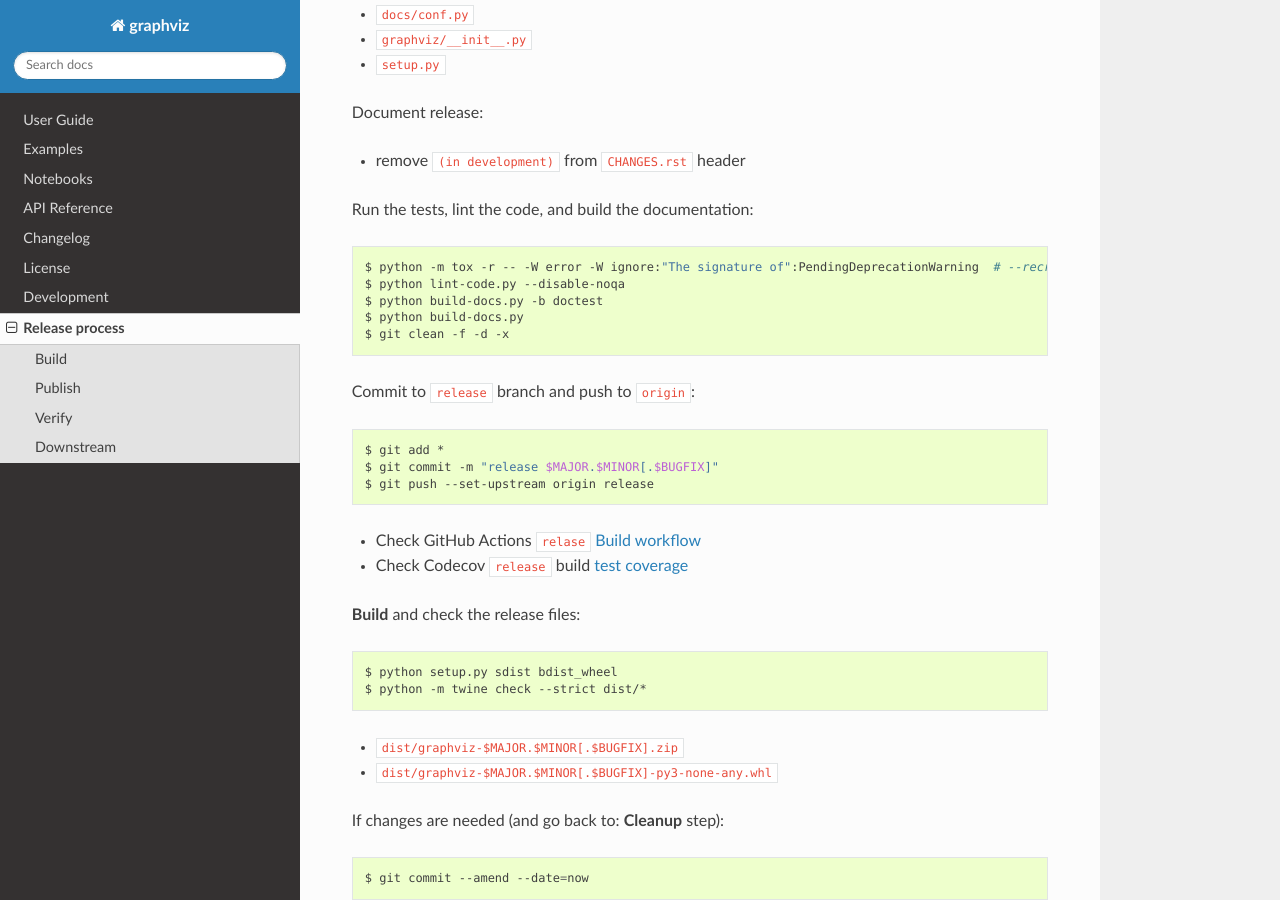
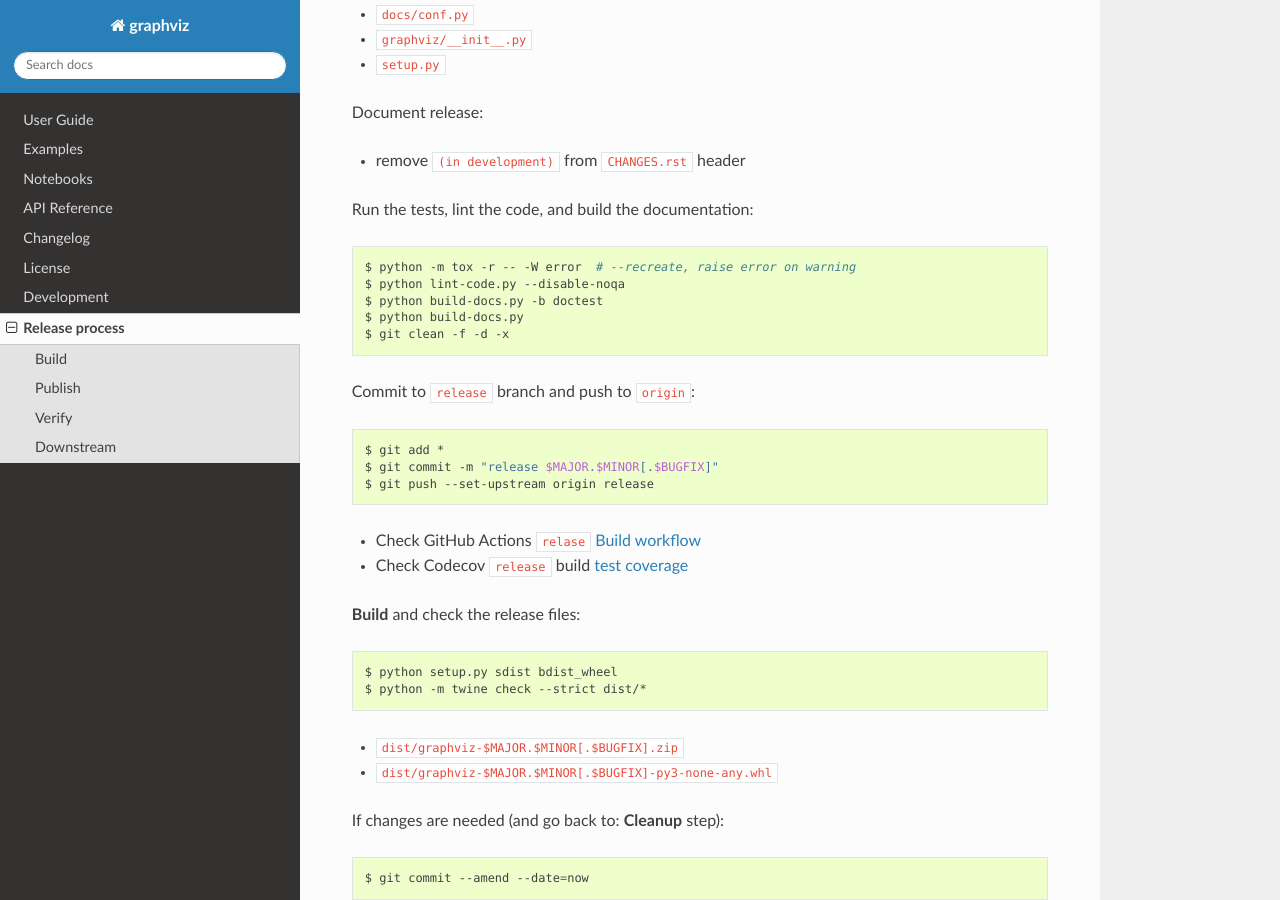
Before and after one commit to xflr6/graphviz, a Sphinx documentation site: the page built from docs/release_process.rst, in a window 1280 px wide and 900 px high, scrolled down 724 px. Built offline with Sphinx 7.4.7 and the Read the Docs theme 2.0.0, drawn with Linux system fonts in a browser that asks for light colours; the version number is read from the project's files by our own code.

Commit message:
Revert "ignore own signature-related deprecation warnings in release process"
This reverts commit 7fab480418ebdf5f4b19b24c985b853542c97439.

```diff
--- a/docs/release_process.rst
+++ b/docs/release_process.rst
@@ -43,7 +43,7 @@ Run the tests, lint the code, and build the documentation:
 
 .. code:: bash
 
-    $ python -m tox -r -- -W error -W ignore:"The signature of":PendingDeprecationWarning  # --recreate, raise error on warning
+    $ python -m tox -r -- -W error  # --recreate, raise error on warning
     $ python lint-code.py --disable-noqa
     $ python build-docs.py -b doctest
     $ python build-docs.py
```
